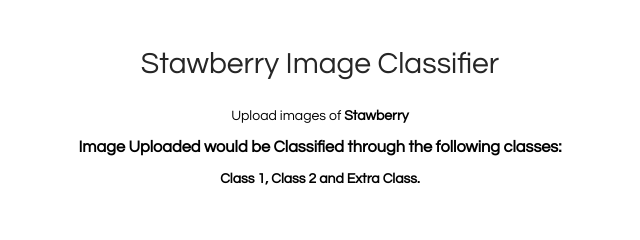
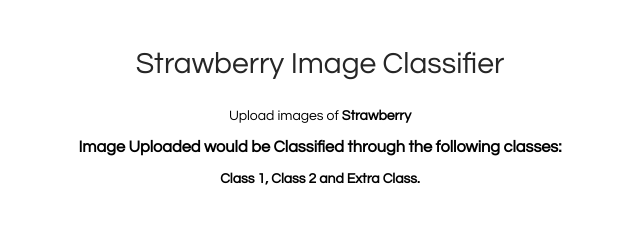
Before and after one commit to MarccP/ThesisStrawberryImageClassificationML, a plain HTML site: page app/view/index.html in a window 1280 px wide. Shown: the top 240 px of the page, 320-960 px from the left. Drawn offline with Linux system fonts and the light colour scheme.

Commit message:
Update index.html

```diff
--- a/app/view/index.html
+++ b/app/view/index.html
@@ -7,9 +7,9 @@
 <body>
 <div>
   <div class='center'>
-    <div class='title'>Stawberry Image Classifier </div>
+    <div class='title'>Strawberry Image Classifier </div>
     <p>
-      Upload images of <strong>Stawberry</strong>
+      Upload images of <strong>Strawberry</strong>
     </p>
 	<p>
 	<h3>Image Uploaded would be Classified through the following classes:</h3>
```
